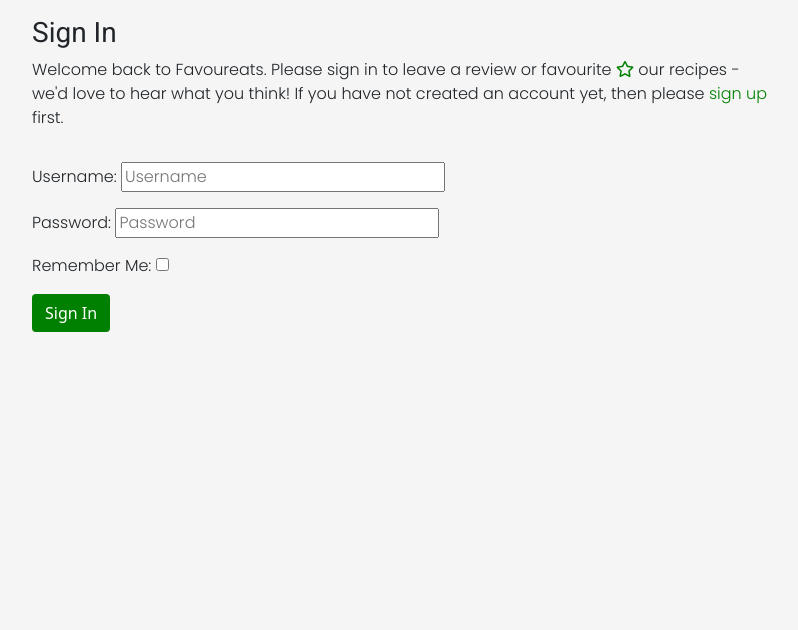
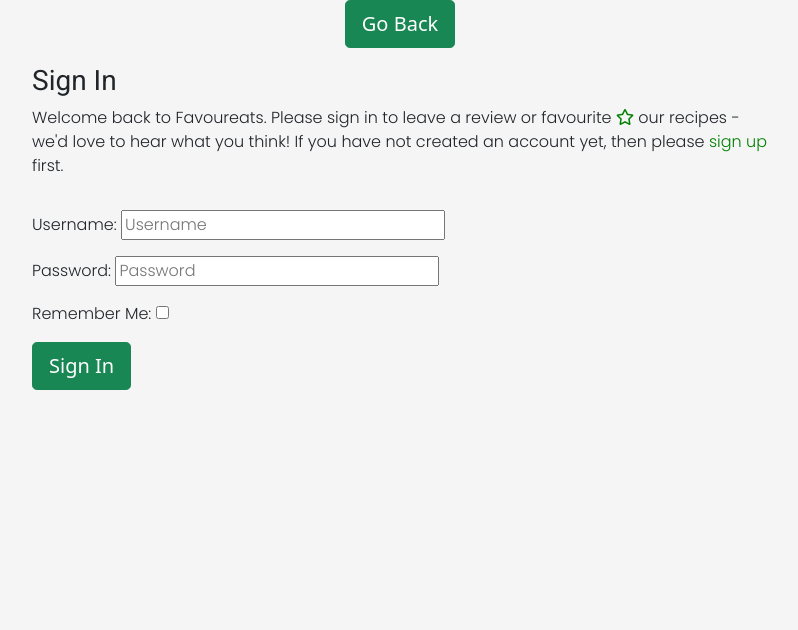
Before and after one commit to siobhanlgorman/favoureats, a Django app: page /accounts/login/ in a window 1280 px wide. Shown: the part 68-698 px from the top of the page, without its empty margins (240-1038 px from the left). Run offline with Django 3.2, Linux system fonts and the light colour scheme; some libraries are stand-ins or nearby versions.

Commit message:
Style signin form

```diff
--- a/static/css/style.css
+++ b/static/css/style.css
@@ -21,12 +21,9 @@ h2,
 h3,
 h4,
 h5 {
-    /* font-weight: bold; */
     font-family: 'Roboto', sans-serif;
 }
 
-/* .hero-container {
-    background-color: #3a3a3a; */
 
 /* Icons */
 
@@ -43,12 +40,6 @@ i {
     background-position: center;
     background-size: cover;
     margin: 0;
-
-
-    /* background-color: rgba(0,0,0,0); */
-    /* display: flex; */
-
-    /* opacity: 0.3; */
 }
 
 .hero-overlay {
@@ -109,20 +100,19 @@ i {
     background-color: green;
 }
 
-/* Register link on hero image */
-.btn-signin {
-    background-color: green;
-    color: white;
-}
-
 /* Links */
 a {
     text-decoration: none;
     color: green;
 }
 
+/* Account forms */
+.account-form {
+    width: 75%;
+    margin:auto
+}
+
 /* cursor */
-
 a:hover {
     background-color: #ccc;
     cursor: pointer;
@@ -143,7 +133,6 @@ a.page-link {
 }
 
 /* My Recipes page */
-
 .my-recipes-list {
     width: 75%;
     margin: auto;
@@ -179,6 +168,7 @@ table {
     margin: 1rem, 0, 0;
     padding: 1rem;
 }
+
 /* About page */
 
 /* .about-image {
--- a/templates/account/login.html
+++ b/templates/account/login.html
@@ -7,32 +7,27 @@
 {% block content %}
 
 <div class="container">
+  <div class="col text-center">
+    <a href="{% url 'home' %}" class="btn btn-lg btn-success">Go Back</a>
+  </div>
   <div class="row">
     <div class="col-md-8 mt-3 offset-md-2">
-
-
       <h3>{% trans "Sign In" %}</h3>
-
-
-
       <p>{% blocktrans %}Welcome back to Favoureats.
         Please sign in to leave a review or favourite <i class="far fa-star"></i> our recipes - we'd love to hear what
         you think! If you have not created an account yet, then please
         <a href="{{ signup_url }}">sign up</a> first.{% endblocktrans %}</p>
-
     </div>
   </div>
   <div class="row">
     <div class="col-md-8 mt-3 offset-md-2">
-
-
       <form class="login" method="POST" action="{% url 'account_login' %}">
         {% csrf_token %}
         {{ form.as_p }}
         {% if redirect_field_value %}
         <input type="hidden" name="{{ redirect_field_name }}" value="{{ redirect_field_value }}" />
         {% endif %}
-    <button class="btn btn-signin" type="submit">{% trans "Sign In" %}</button>
+        <button class="btn btn-lg btn-success" type="submit">{% trans "Sign In" %}</button>
       </form>
 
     </div>
--- a/templates/account/logout.html
+++ b/templates/account/logout.html
@@ -4,6 +4,7 @@
 {% block head_title %}{% trans "Sign Out" %}{% endblock %}
 
 {% block content %}
+
 <div class="container">
   <div class="row">
     <div class="col-md-8 mt-3 offset-md-2">
@@ -20,7 +21,7 @@
         {% if redirect_field_value %}
         <input type="hidden" name="{{ redirect_field_name }}" value="{{ redirect_field_value }}" />
         {% endif %}
-        <button class="btn btn-signin" type="submit">{% trans 'Sign Out' %}</button>
+        <button class="btn btn-lg btn-success" type="submit">{% trans 'Sign Out' %}</button>
       </form>
     </div>
   </div>
--- a/templates/account/signup.html
+++ b/templates/account/signup.html
@@ -22,7 +22,7 @@
         {% if redirect_field_value %}
         <input type="hidden" name="{{ redirect_field_name }}" value="{{ redirect_field_value }}" />
         {% endif %}
-        <button type="submit" class="btn btn-signin" >{% trans "Sign Up" %} &raquo;</button>
+        <button type="submit" class="btn btn-lg btn-success">{% trans "Sign Up" %} &raquo;</button>
       </form>
     </div>
   </div>
--- a/templates/recipe_form.html
+++ b/templates/recipe_form.html
@@ -7,13 +7,13 @@
 <div class="card recipe-form">
 <div class="row">
     <div class="col text-center">
-        <a class="btn btn-lg btn-success" href="{% url 'myrecipes' %}">Go Back</a>
+        <a class="btn btn-lg btn-success add-recipe-btn" href="{% url 'myrecipes' %}">Go Back</a>
     </div>
 </div>
 
 
     <div class="card-title">
-        <h3>Recipe Form</h3>
+        <h3>Add Your Recipe</h3>
     </div>
     <div class="card-body">
         <div class="container-fluid">
```
Lines whose indentation alone changed are shown as unchanged.
